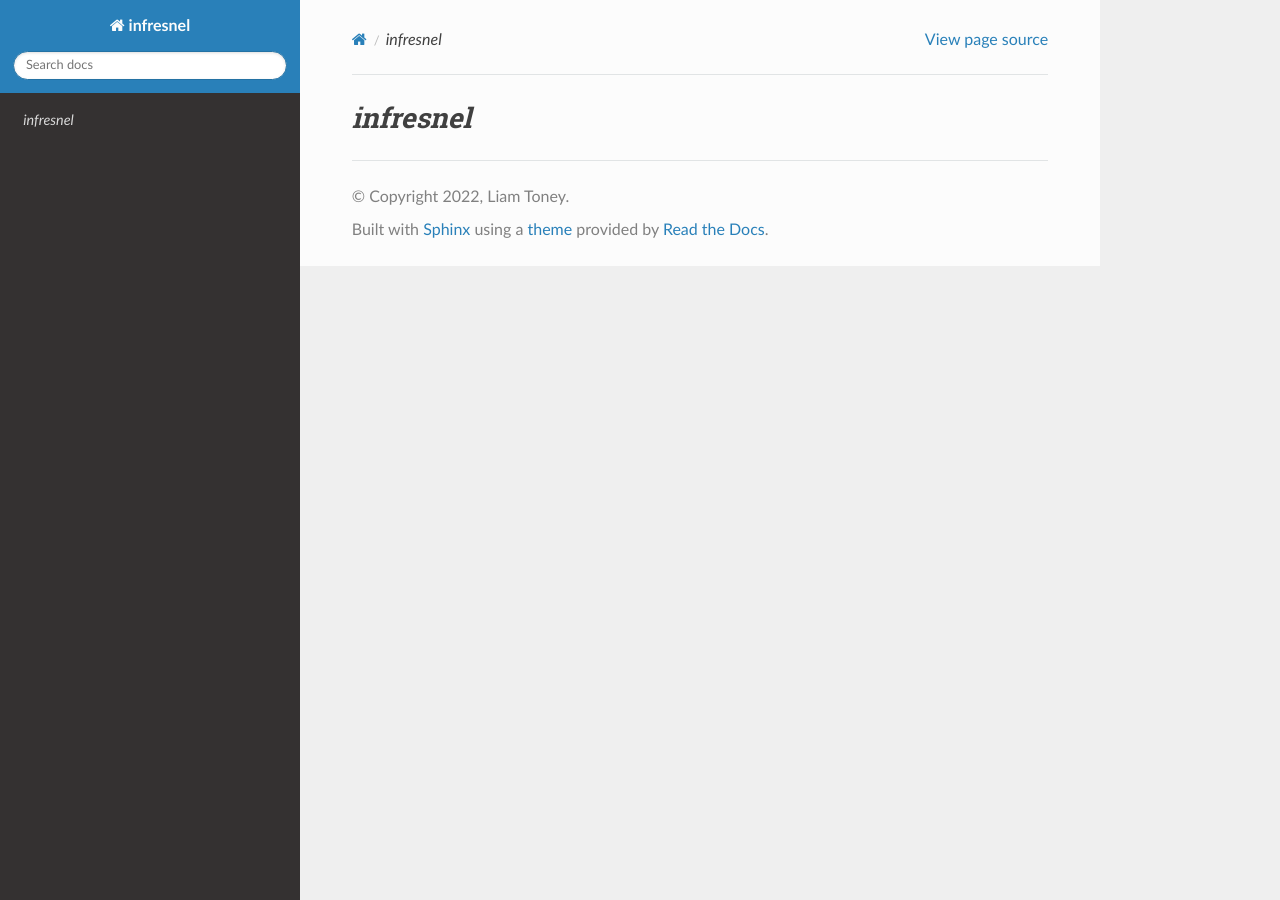
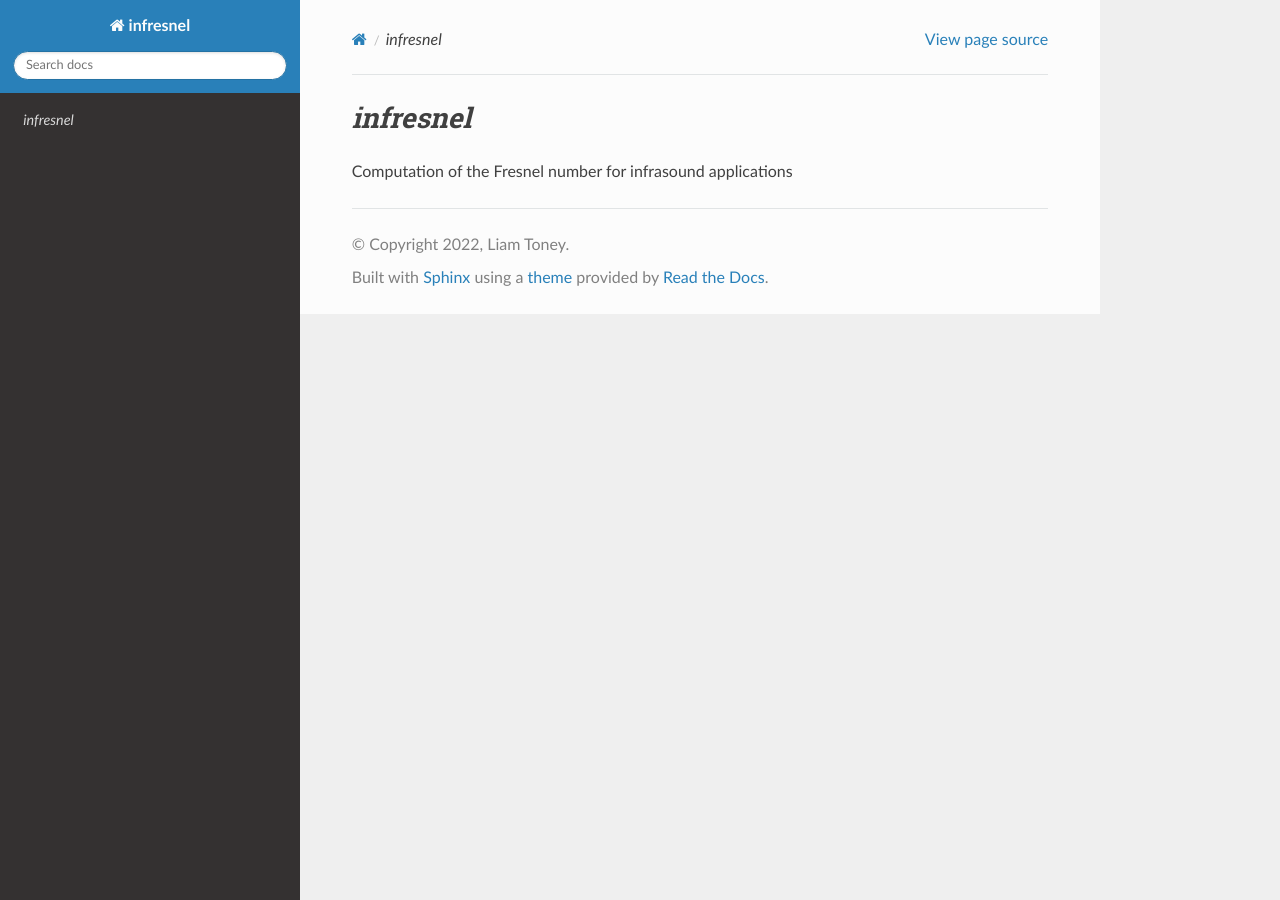
Before and after one commit to liamtoney/infresnel, a Sphinx documentation site: the page built from doc/index.rst, in a window 1280 px wide. Built offline with Sphinx 7.4.7 and the Read the Docs theme 2.0.0, drawn with Linux system fonts in a browser that asks for light colours; pages that are not in the unit, such as notebooks, are missing from menus.

Commit message:
Add description

```diff
--- a/doc/index.rst
+++ b/doc/index.rst
@@ -1,5 +1,7 @@
 *infresnel*
 ===========
+
+Computation of the Fresnel number for infrasound applications
 
 .. toctree::
    :caption: API Reference
```
